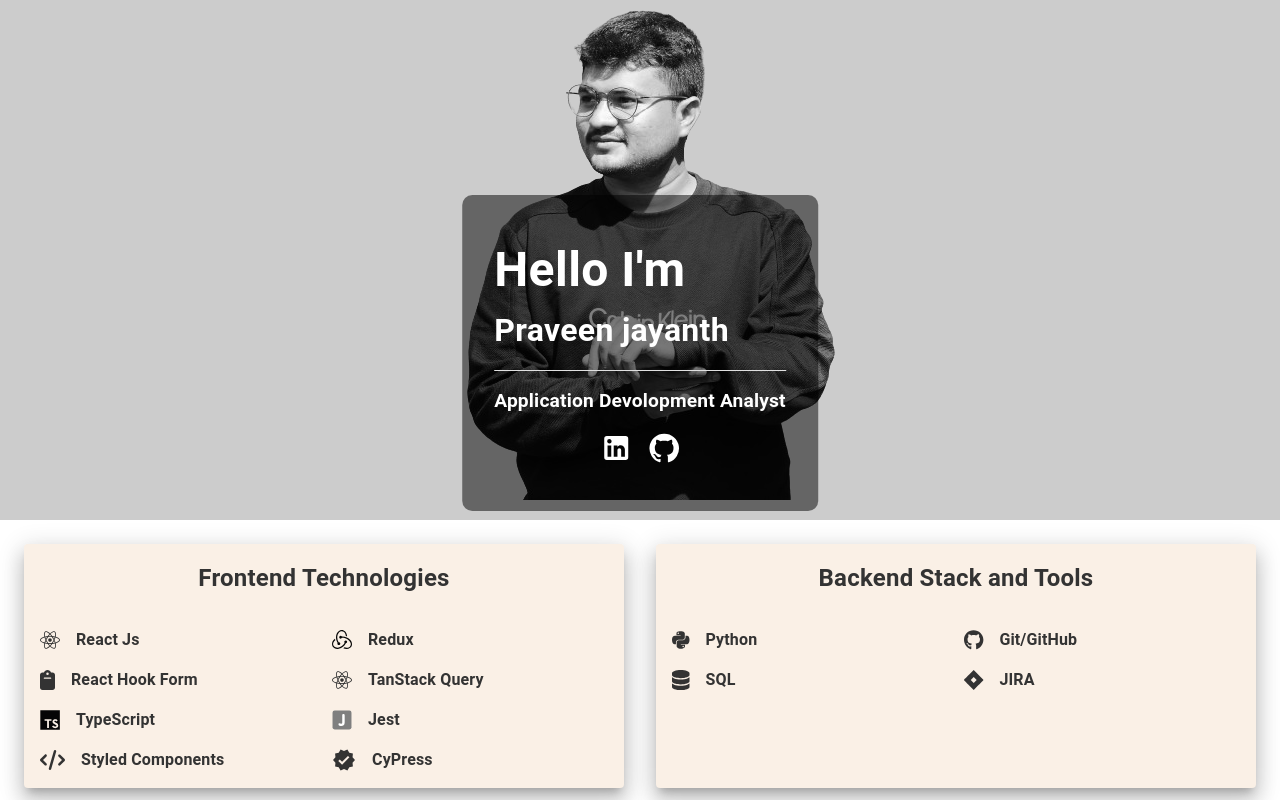
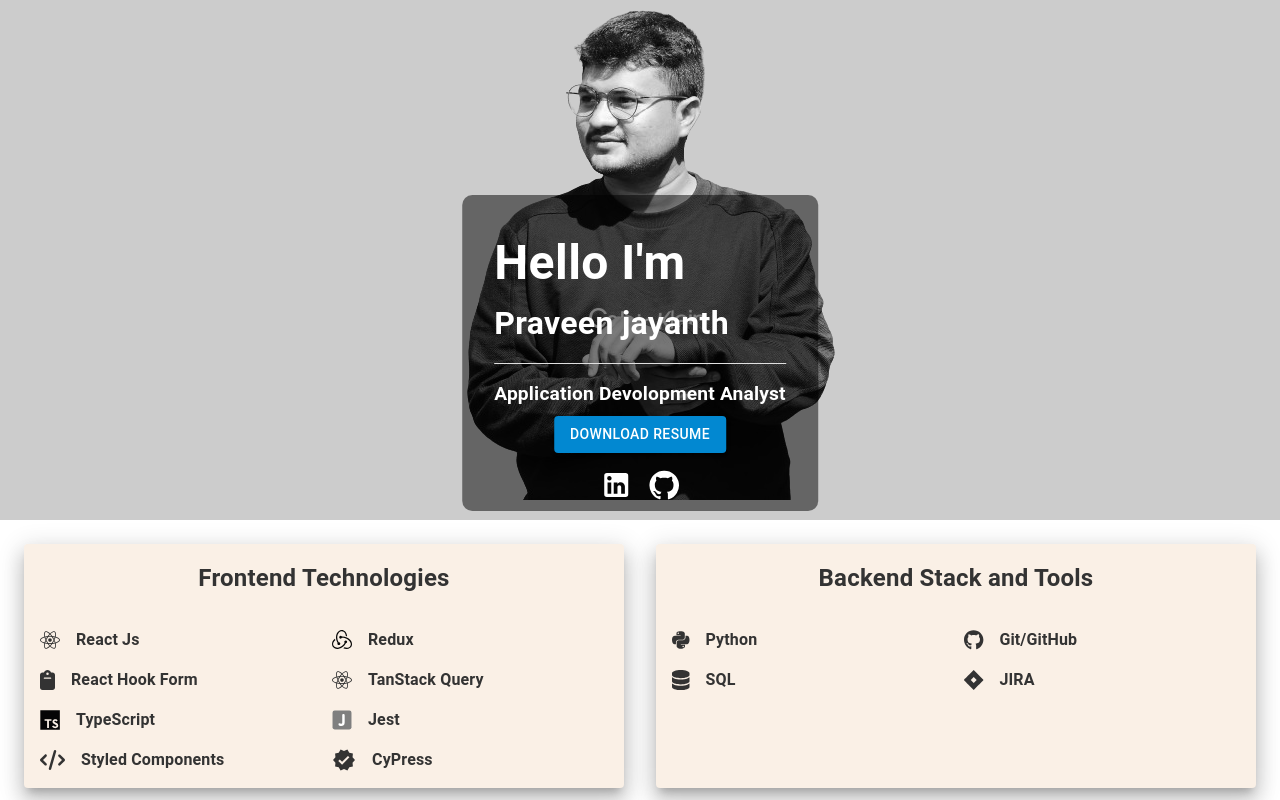
Before and after one commit to PJ1016/Resume, a React (Create React App) app: page / in a window 1280 px wide. Shown: the top 800 px of the page. Built offline with nearby package versions, Linux system fonts and the light colour scheme.

Commit message:
change style

```diff
--- a/src/conatiners/card/index.tsx
+++ b/src/conatiners/card/index.tsx
@@ -1,6 +1,6 @@
 import React from "react";
 import styled from "styled-components";
-import { Stack, IconButton } from "@mui/material";
+import { Stack, IconButton, Button } from "@mui/material";
 import LinkedInIcon from "@mui/icons-material/LinkedIn";
 import GitHubIcon from "@mui/icons-material/GitHub";
 import WorkSummary from "../card/WorkSummary";
@@ -39,6 +39,25 @@ const Card = ({ fullName, socialLinks, role }: ICard) => {
     const url = socialLinks.find((link) => link.name === website)?.url;
     window.open(url);
   };
+  const handleDownload = () => {
+    // Replace 'your_file_name.extension' with the actual name of your file
+    const fileName = "CNA.jpg";
+
+    // Create a link element
+    const link = document.createElement("a");
+
+    // Set the download attribute to force download
+    link.setAttribute("download", "./../../CNA.jpg");
+
+    // Append the link to the body
+    document.body.appendChild(link);
+
+    // Programmatically click the link to trigger download
+    link.click();
+
+    // Clean up
+    document.body.removeChild(link);
+  };
   return (
     <Stack
       alignItems="center"
@@ -49,6 +68,17 @@ const Card = ({ fullName, socialLinks, role }: ICard) => {
         <img src={profile_picture} alt={fullName} />
         <Text>
           <WorkSummary fullName={fullName} role={role} />
+
+          <Stack
+            alignItems="center"
+            marginTop={1}
+            direction="row"
+            justifyContent="center"
+          >
+            <Button color="info" variant="contained" onClick={handleDownload}>
+              Download Resume
+            </Button>
+          </Stack>
           <Stack
             alignItems="center"
             marginTop={1}
```
Also changed, not shown: 1 other file (tests, documents, lock files or other folders).
